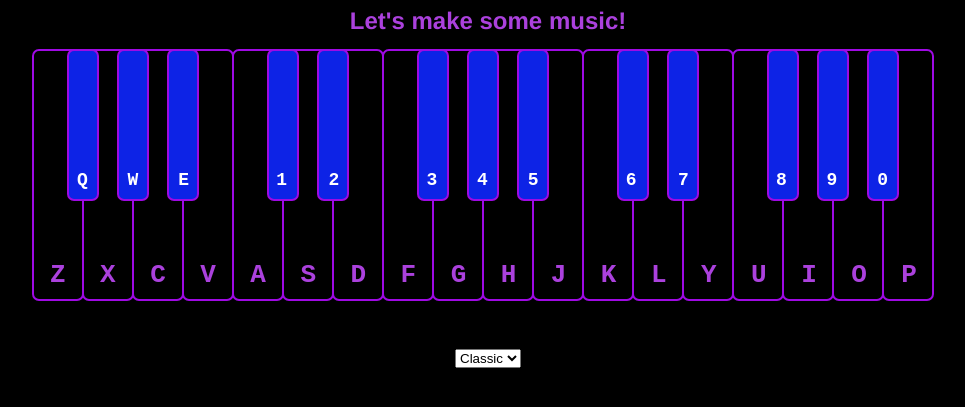
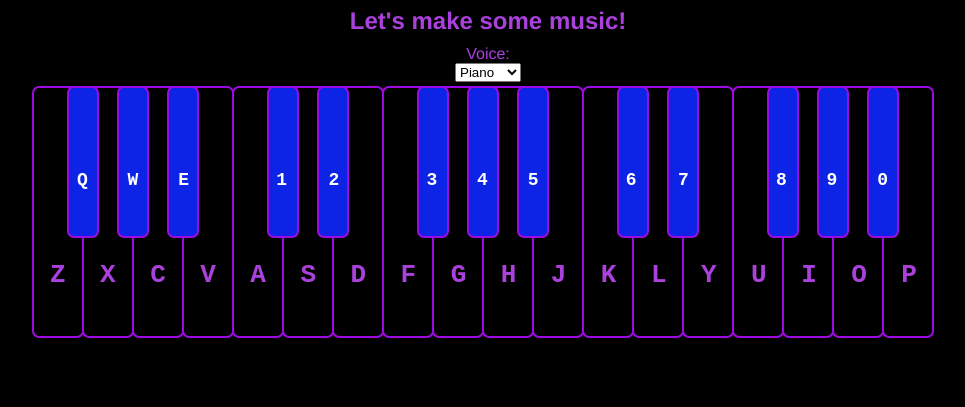
Before and after one commit to AmandaMitchell707/PianoPlay, a website built with webpack: page index.ejs in a window 1280 px wide. Shown: the part 85-492 px from the top of the page, without its empty margins (152-1117 px from the left). Built offline with nearby package versions, Linux system fonts and the light colour scheme.

Commit message:
Add cello to voice selection menu

```diff
--- a/index.ejs
+++ b/index.ejs
@@ -7,10 +7,10 @@
     <link rel="stylesheet" href="assets/styles/index.css" />
     <title>Piano Play</title>
     <script src="./bundle.js"></script>
-</head>
-<body>
-  <div class="content">
-    <section class="main">
+  </head>
+  <body>
+    <div class="content">
+      <section class="main">
       <a href="https://www.linkedin.com/in/amanda-mitchell-91737b115/">
         <img class="logo" id="linked-in" src="./assets/images/linkedin-logo.png" alt="linked-in">
       </a>
@@ -19,6 +19,15 @@
       </a>
       <h1 class="title">Piano Play</h1>
       <h2 class="sub-title">Let's make some music!</h2>
+      <div class="voice-select-container">
+        <label for="voiceSelector">Voice:<br />
+          <select id="voiceSelector">
+            <option value="classic">Piano</option>
+            <option value="cello">Cello</option>
+            <option value="electric">Electric </option>
+          </select>
+        </label>
+      </div>
       <svg class="piano" id="piano" width=930 height=300>
         <rect data-key="90" class="key white-key" x="10" y="5" rx="6" ry="6" width="50" height="250"></rect>
         <rect data-key="88" class="key white-key" x="60" y="5" rx="6" ry="6" width="50" height="250"></rect>
@@ -120,13 +129,7 @@
           </select>
         </div>
       </div> -->
-      <div>
-        <select id="voiceSelector">
-          <option value="classic">Classic</option>
-          <option value="electric">Electric </option>
-        </select>
-      </section>
-      </div>
+    </section>
   </div>
 </body>
 </html>
```
